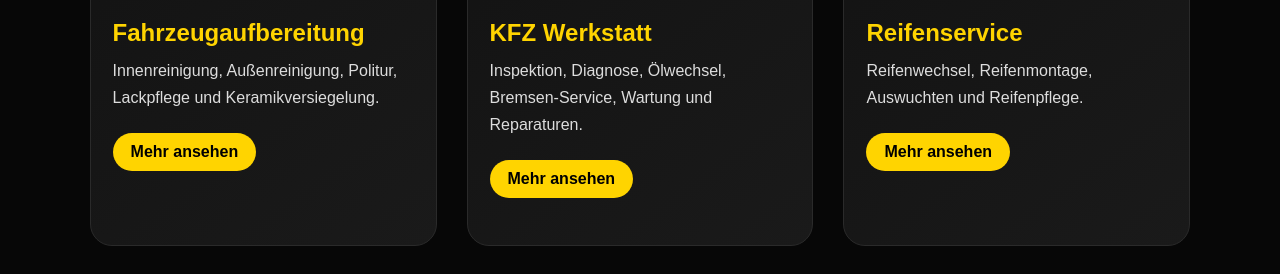
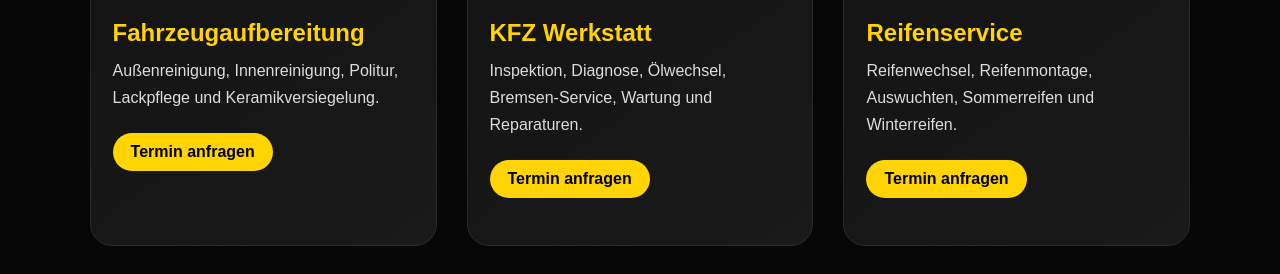
Before and after one commit to Elevanie/carmodplaza, a Django app: page / in a window 1280 px wide. Shown: the part 1819-2093 px from the top of the page. Run offline with Django 5.2, Linux system fonts and the light colour scheme.

Commit message:
Remove gallery and simplify German homepage

```diff
--- a/templates/home_de.html
+++ b/templates/home_de.html
@@ -4,7 +4,7 @@
 <head>
     <meta charset="UTF-8">
     <meta name="viewport" content="width=device-width, initial-scale=1.0">
-    <title>CarModPlaza | KFZ Werkstatt & Fahrzeugaufbereitung in Bad Pyrmont</title>
+    <title>CarModPlaza | KFZ Werkstatt & Fahrzeugaufbereitung</title>
     <meta name="description" content="CarModPlaza in Bad Pyrmont: Fahrzeugaufbereitung, KFZ Werkstatt, Reifenservice, Folierung, Schlüsselservice und KFZ Gutachten.">
     <link rel="stylesheet" href="{% static 'css/style.css' %}">
 </head>
@@ -18,13 +18,13 @@
         </a>
     </div>
 
-    <button class="menu-toggle" id="menuToggle" aria-label="Menü öffnen">☰</button>
+    <button class="menu-toggle" id="menuToggle">☰</button>
 
     <nav id="navMenu">
         <ul>
             <li><a href="#home">Startseite</a></li>
+            <li><a href="#about">Über uns</a></li>
             <li><a href="#services">Leistungen</a></li>
-            <li><a href="#gallery">Galerie</a></li>
             <li><a href="#contact">Kontakt</a></li>
         </ul>
     </nav>
@@ -40,9 +40,9 @@
             <h1>CarModPlaza</h1>
 
             <p>
-                Professionelle Fahrzeugaufbereitung, zuverlässiger KFZ-Service,
-                Reifenservice, Folierung, Schlüsselservice und KFZ Gutachten
-                in Bad Pyrmont.
+                Ihr professioneller Partner für Fahrzeugaufbereitung,
+                KFZ-Service, Reifenservice, Folierung, Schlüsselservice
+                und KFZ Gutachten in Bad Pyrmont.
             </p>
 
             <div class="hero-buttons">
@@ -53,12 +53,13 @@
     </div>
 </section>
 
-<section class="intro-section">
+<section id="about" class="intro-section">
     <div class="container intro-box">
-        <h2>Premium Service für Ihr Fahrzeug</h2>
+        <h2>Über CarModPlaza</h2>
         <p>
-            Bei CarModPlaza erhalten Sie professionelle Autopflege,
-            moderne Werkstatt-Leistungen und zuverlässige Lösungen rund um Ihr Fahrzeug.
+            Bei CarModPlaza erhalten Sie professionelle Fahrzeugpflege,
+            zuverlässige Werkstatt-Leistungen und moderne Lösungen rund um Ihr Auto.
+            Wir legen Wert auf Qualität, saubere Arbeit und direkten Kontakt mit unseren Kunden.
         </p>
     </div>
 </section>
@@ -69,128 +70,46 @@
 
         <div class="services-grid">
 
-            <a href="#fahrzeugaufbereitung" class="service-link">
             <div class="card">
                 <img src="{% static 'images/gallery/fahrzeugaufbereitung.jpg' %}" alt="Fahrzeugaufbereitung">
                 <h3>Fahrzeugaufbereitung</h3>
-                    <p>Innenreinigung, Außenreinigung, Politur, Lackpflege und Keramikversiegelung.</p>
-                    <span class="more-btn">Mehr ansehen</span>
+                <p>Außenreinigung, Innenreinigung, Politur, Lackpflege und Keramikversiegelung.</p>
+                <a href="tel:+4915565708187" class="more-btn">Termin anfragen</a>
             </div>
-            </a>
 
-            <a href="#kfz-werkstatt" class="service-link">
             <div class="card">
                 <img src="{% static 'images/gallery/kfz-werkstatt.jpg' %}" alt="KFZ Werkstatt">
                 <h3>KFZ Werkstatt</h3>
                 <p>Inspektion, Diagnose, Ölwechsel, Bremsen-Service, Wartung und Reparaturen.</p>
-                    <span class="more-btn">Mehr ansehen</span>
+                <a href="tel:+4915565708187" class="more-btn">Termin anfragen</a>
             </div>
-            </a>
 
-            <a href="#reifenservice" class="service-link">
             <div class="card">
                 <img src="{% static 'images/gallery/tire-service.png' %}" alt="Reifenservice">
                 <h3>Reifenservice</h3>
-                    <p>Reifenwechsel, Reifenmontage, Auswuchten und Reifenpflege.</p>
-                    <span class="more-btn">Mehr ansehen</span>
+                <p>Reifenwechsel, Reifenmontage, Auswuchten, Sommerreifen und Winterreifen.</p>
+                <a href="tel:+4915565708187" class="more-btn">Termin anfragen</a>
             </div>
-            </a>
 
-            <a href="#folierung" class="service-link">
             <div class="card">
                 <img src="{% static 'images/gallery/wrapping.png' %}" alt="Folierung">
                 <h3>Folierung</h3>
-                    <p>Professionelle Fahrzeugfolierung, Designfolien und Schutzfolien.</p>
-                    <span class="more-btn">Mehr ansehen</span>
+                <p>Vollfolierung, Teilfolierung, Designfolien, Schutzfolie und Scheibentönung.</p>
+                <a href="tel:+4915565708187" class="more-btn">Termin anfragen</a>
             </div>
-            </a>
 
-            <a href="#schluesselservice" class="service-link">
             <div class="card">
                 <img src="{% static 'images/gallery/key-service.png' %}" alt="Schlüsselservice">
                 <h3>Schlüsselservice</h3>
                 <p>Autoschlüssel, Ersatzschlüssel, Schlüsselreparatur und Programmierung.</p>
-                    <span class="more-btn">Mehr ansehen</span>
+                <a href="tel:+4915565708187" class="more-btn">Termin anfragen</a>
             </div>
-            </a>
 
-            <a href="#kfz-gutachten" class="service-link">
             <div class="card">
                 <img src="{% static 'images/gallery/car-appraisal.png' %}" alt="KFZ Gutachten">
                 <h3>KFZ Gutachten</h3>
-                    <p>Fahrzeugbewertung, Unfallgutachten, Schadengutachten und Kostenvoranschläge.</p>
-                    <span class="more-btn">Mehr ansehen</span>
-                </div>
-            </a>
-
-        </div>
-    </div>
-</section>
-
-<section id="gallery">
-    <div class="container">
-        <h2>Galerie</h2>
-
-        <div class="gallery-grid">
-
-            <div class="gallery-item" id="fahrzeugaufbereitung">
-                <img src="{% static 'images/gallery/fahrzeugaufbereitung.png' %}" alt="Fahrzeugaufbereitung">
-                <h3>Fahrzeugaufbereitung</h3>
-            </div>
-
-            <div class="gallery-item" id="kfz-werkstatt">
-                <img src="{% static 'images/gallery/kfz-werkstatt.png' %}" alt="KFZ Werkstatt">
-                <h3>KFZ Werkstatt</h3>
-            </div>
-
-            <div class="gallery-item" id="innenreinigung">
-                <img src="{% static 'images/gallery/interior-cleaning.png' %}" alt="Innenreinigung">
-                <h3>Innenreinigung</h3>
-            </div>
-
-            <div class="gallery-item" id="politur">
-                <img src="{% static 'images/gallery/polishing.png' %}" alt="Politur">
-                <h3>Politur</h3>
-            </div>
-
-            <div class="gallery-item" id="keramikversiegelung">
-                <img src="{% static 'images/gallery/ceramic-coating.png' %}" alt="Keramikversiegelung">
-                <h3>Keramikversiegelung</h3>
-            </div>
-
-            <div class="gallery-item" id="oelwechsel">
-                <img src="{% static 'images/gallery/oil-change.png' %}" alt="Ölwechsel">
-                <h3>Ölwechsel</h3>
-            </div>
-
-            <div class="gallery-item" id="bremsen-service">
-                <img src="{% static 'images/gallery/brake-service.png' %}" alt="Bremsen-Service">
-                <h3>Bremsen-Service</h3>
-            </div>
-
-            <div class="gallery-item" id="reifenservice">
-                <img src="{% static 'images/gallery/tire-service.png' %}" alt="Reifenservice">
-                <h3>Reifenservice</h3>
-            </div>
-
-            <div class="gallery-item" id="folierung">
-                <img src="{% static 'images/gallery/wrapping.png' %}" alt="Folierung">
-                <h3>Folierung</h3>
-            </div>
-
-            <div class="gallery-item" id="schluesselservice">
-                <img src="{% static 'images/gallery/key-service.png' %}" alt="Schlüsselservice">
-                <h3>Schlüsselservice</h3>
-            </div>
-
-            <div class="gallery-item" id="kfz-gutachten">
-                <img src="{% static 'images/gallery/car-appraisal.png' %}" alt="KFZ Gutachten">
-                <h3>KFZ Gutachten</h3>
-            </div>
-
-            <div class="gallery-item" id="reparaturen">
-                <img src="{% static 'images/gallery/repairs.png' %}" alt="Reparaturen">
-                <h3>Reparaturen</h3>
+                <p>Unfallgutachten, Fahrzeugbewertung, Schadengutachten und Kostenvoranschläge.</p>
+                <a href="tel:+4915565708187" class="more-btn">Termin anfragen</a>
             </div>
 
         </div>
```
Lines whose indentation alone changed are shown as unchanged.
